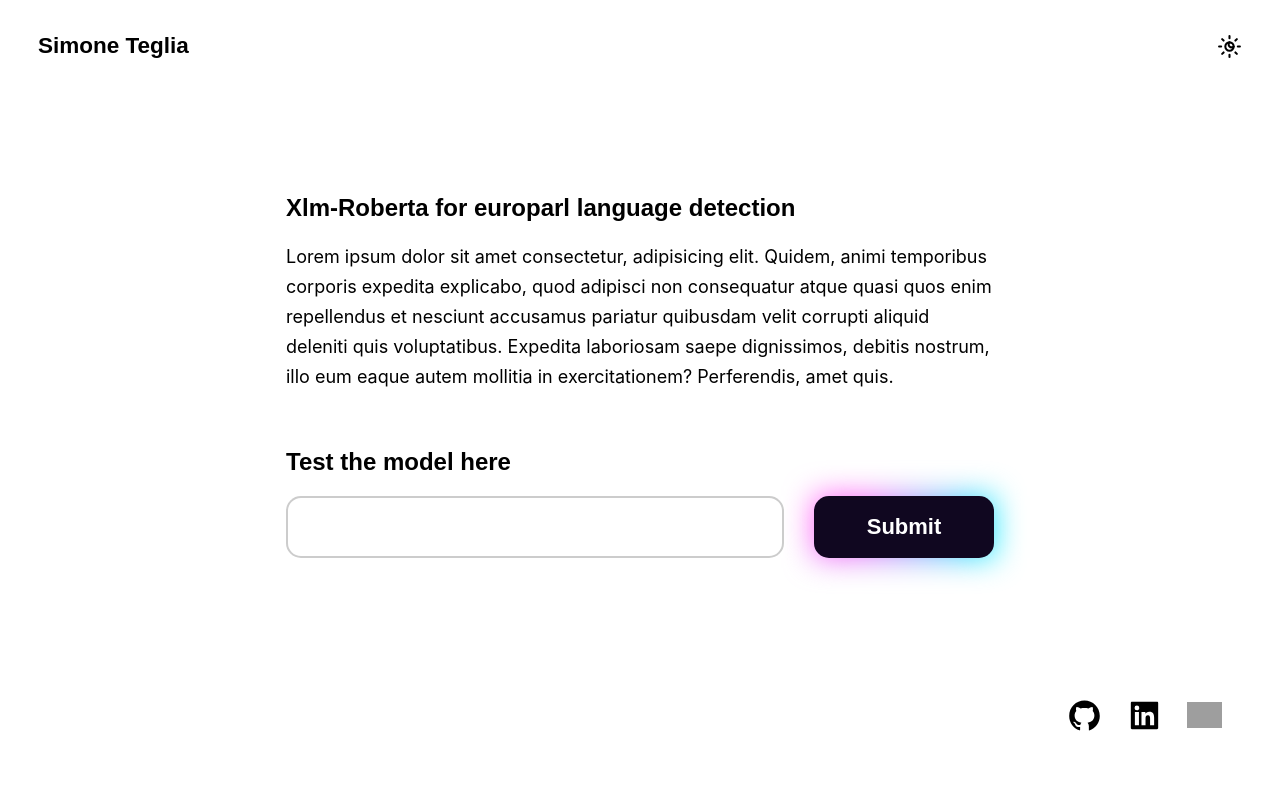
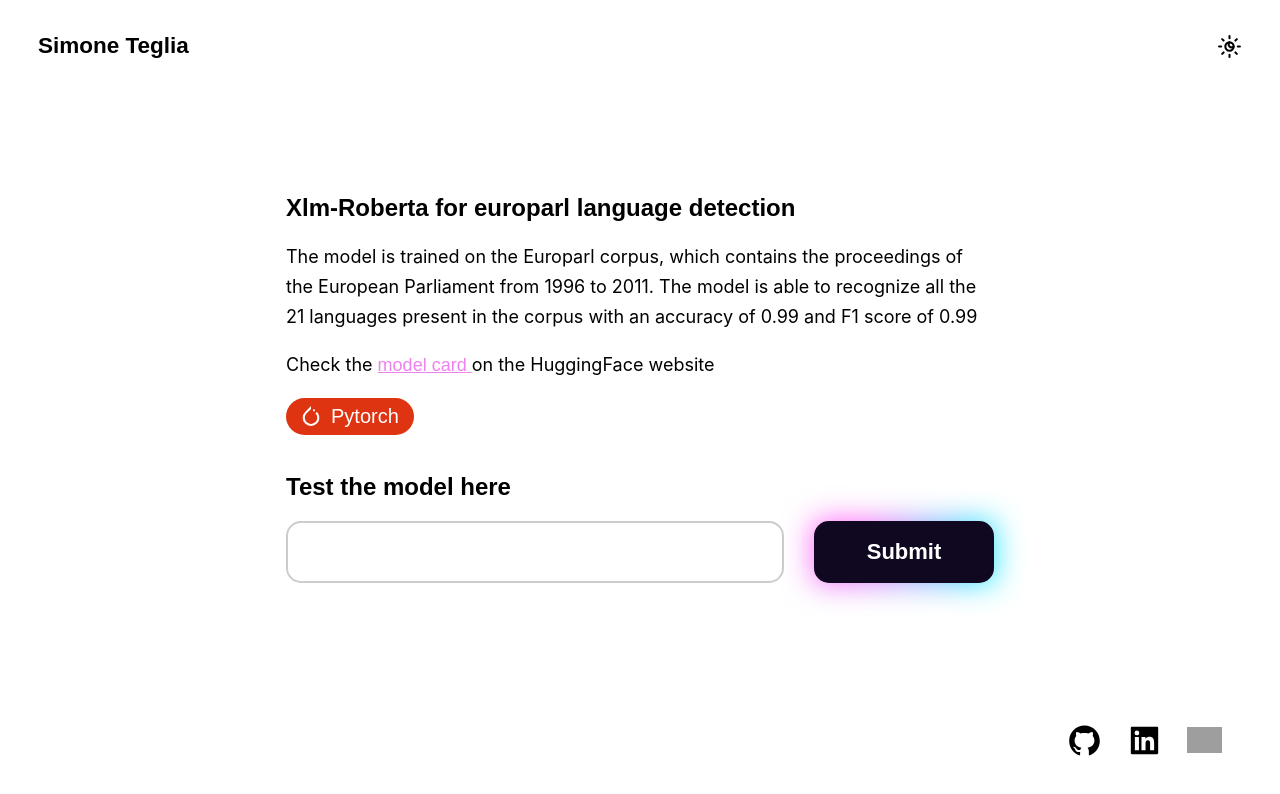
Before and after one commit to simoneteglia/simoneteglia, a React (Create React App) app: page /langid in a window 1280 px wide. Shown: the top 794 px of the page. Built offline with nearby package versions, Linux system fonts and the light colour scheme; grey boxes are pictures that could not be loaded.

Commit message:
Add SkillPill component and error handling in Langid.jsx

```diff
--- a/src/components/pages/Langid.jsx
+++ b/src/components/pages/Langid.jsx
@@ -2,6 +2,8 @@ import React, { useEffect, useState } from "react";
 import { useOutletContext } from "react-router-dom";
 import axios from "axios";
 import ResultBar from "../components/ResultBar";
+import SkillPill from "../components/SkillPill";
+import { SiPytorch } from "react-icons/si";
 
 import "../../resources/pages.css";
 
@@ -9,6 +11,7 @@ export default function Langid() {
   const [windowSize, setWindowSize, isDarkMode] = useOutletContext();
   const [text, setText] = useState("");
   const [results, setResults] = useState([]);
+  const [error, setError] = useState(false);
 
   const requestLanguage = () => {
     console.log(text);
@@ -24,11 +27,11 @@ export default function Langid() {
         }
       )
       .then((res) => {
-        console.log(res);
+        setError(false);
         setResults(res.data[0]);
       })
       .catch((err) => {
-        console.log(err);
+        setError(true);
       });
   };
 
@@ -50,13 +53,24 @@ export default function Langid() {
     <div style={styles.container}>
       <h1>Xlm-Roberta for europarl language detection</h1>
       <p>
-        Lorem ipsum dolor sit amet consectetur, adipisicing elit. Quidem, animi
-        temporibus corporis expedita explicabo, quod adipisci non consequatur
-        atque quasi quos enim repellendus et nesciunt accusamus pariatur
-        quibusdam velit corrupti aliquid deleniti quis voluptatibus. Expedita
-        laboriosam saepe dignissimos, debitis nostrum, illo eum eaque autem
-        mollitia in exercitationem? Perferendis, amet quis.
+        The model is trained on the Europarl corpus, which contains the
+        proceedings of the European Parliament from 1996 to 2011. The model is
+        able to recognize all the 21 languages present in the corpus with an
+        accuracy of 0.99 and F1 score of 0.99
       </p>
+      <p>
+        Check the{" "}
+        <a href="https://huggingface.co/simoneteglia/xlm-roberta-europarl-language-detection">
+          model card{" "}
+        </a>
+        on the HuggingFace website
+      </p>
+      <SkillPill
+        skill="Pytorch"
+        bgColor="#de3412"
+        color="#fff"
+        icon={<SiPytorch color="#fff" />}
+      />
       <br />
       <h1>Test the model here</h1>
       <section
@@ -96,9 +110,16 @@ export default function Langid() {
         </button>
       </section>
       <section id="results" style={{ paddingTop: "30px" }}>
-        {results.map((element) => {
-          return <ResultBar result={element.score} label={element.label} />;
-        })}
+        {!error ? (
+          results.map((element) => {
+            return <ResultBar result={element.score} label={element.label} />;
+          })
+        ) : (
+          <p style={{ color: "red", maxWidth: "35ch" }}>
+            There has been an error communicating with the HuggingFace servers.
+            Please try again
+          </p>
+        )}
       </section>
     </div>
   );
```
